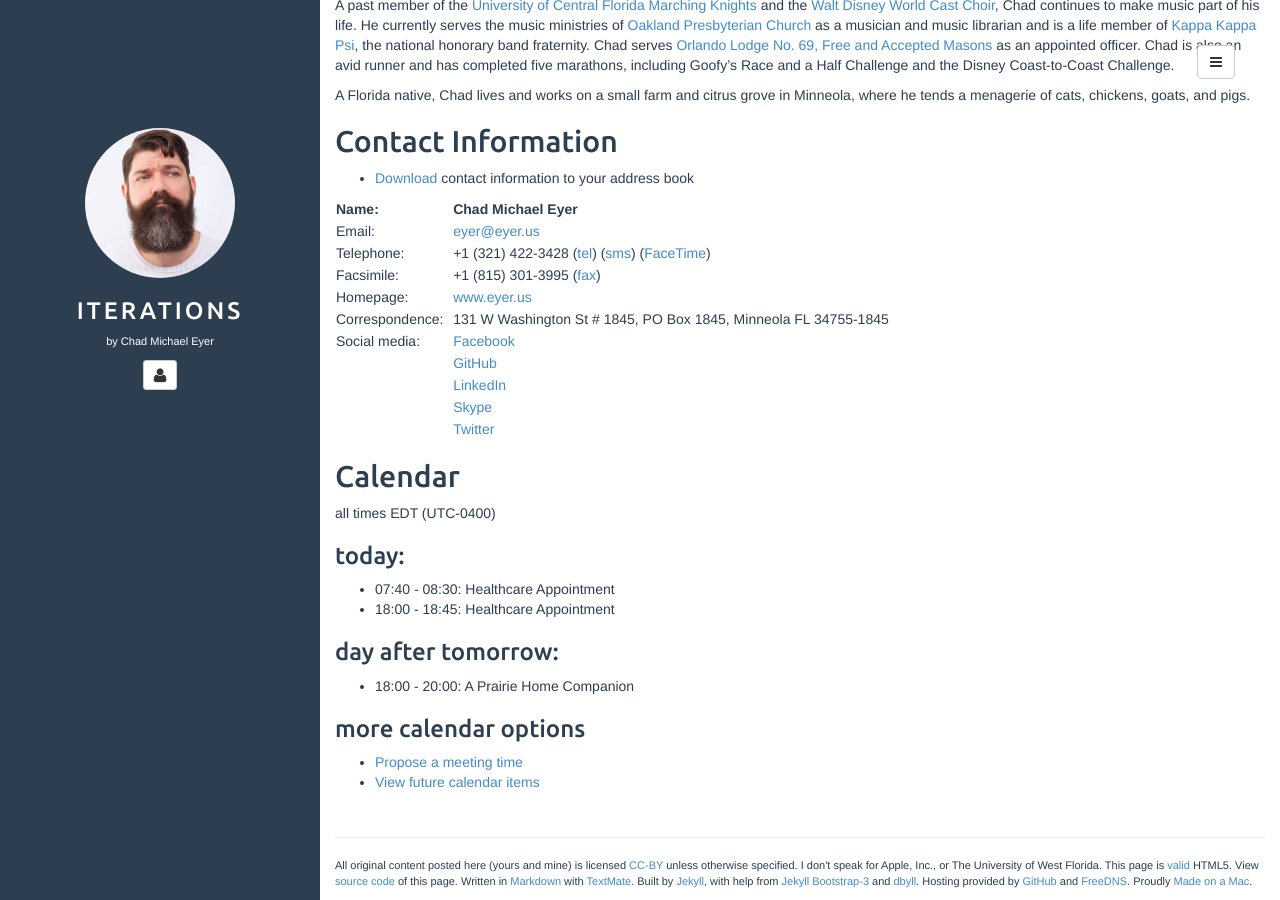
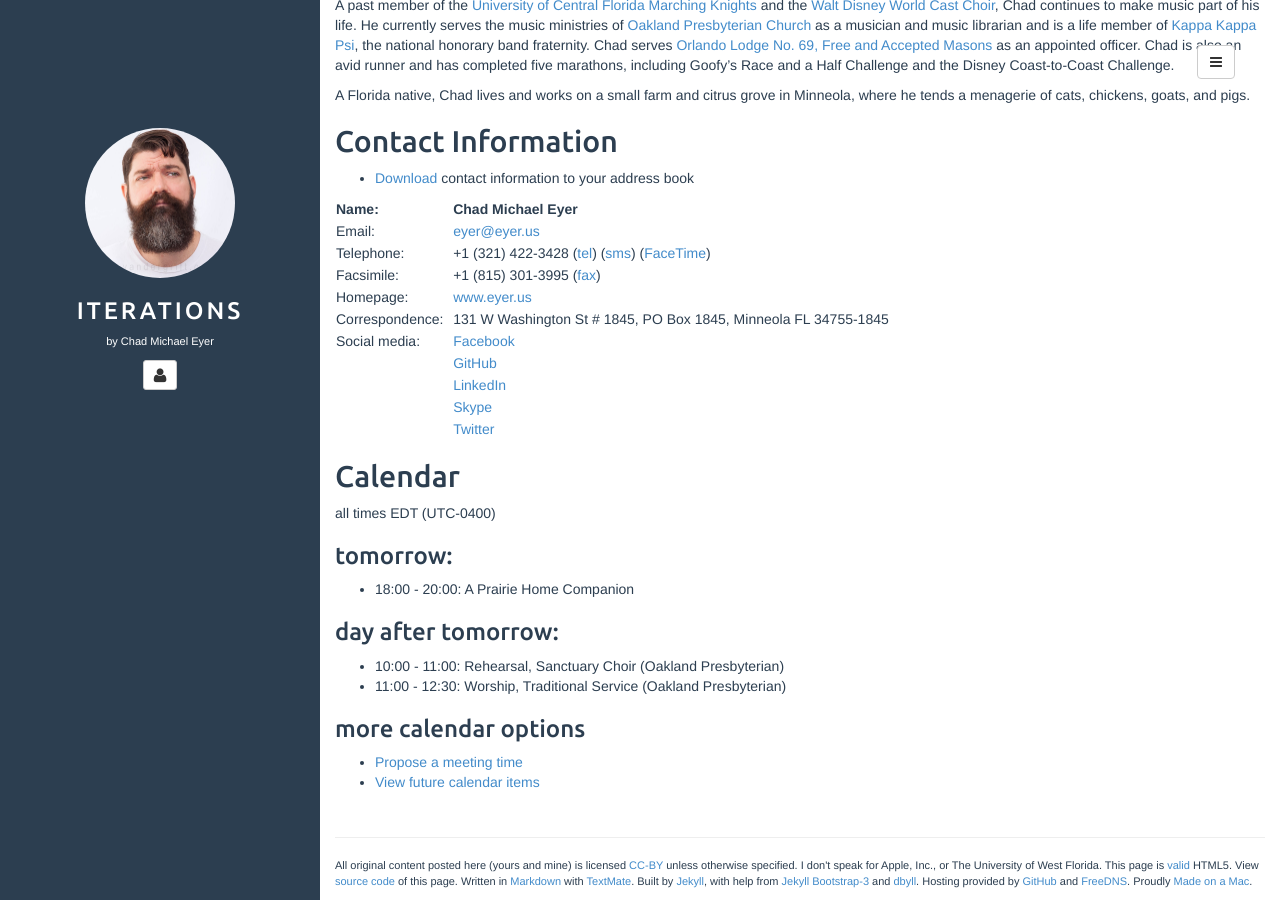
Before and after one commit to chadmichaeleyer/chadmichaeleyer.github.io, a Jekyll site: the page built from about.md, in a window 1280 px wide and 900 px high, scrolled down 974 px. Built offline with Jekyll 4.4.1, drawn with Linux system fonts in a browser that asks for light colours.

Commit message:
calendar update

```diff
--- a/calendar.markdown
+++ b/calendar.markdown
@@ -1,10 +1,10 @@
 all times EDT (UTC-0400)
 
-### today:
+### tomorrow:
 
-* 07:40 - 08:30: Healthcare Appointment
-* 18:00 - 18:45: Healthcare Appointment
+* 18:00 - 20:00: A Prairie Home Companion
 
 ### day after tomorrow:
 
-* 18:00 - 20:00: A Prairie Home Companion
+* 10:00 - 11:00: Rehearsal, Sanctuary Choir (Oakland Presbyterian)
+* 11:00 - 12:30: Worship, Traditional Service (Oakland Presbyterian)
```
Also changed, not shown: calendar-year.markdown (+4 -5 lines).
